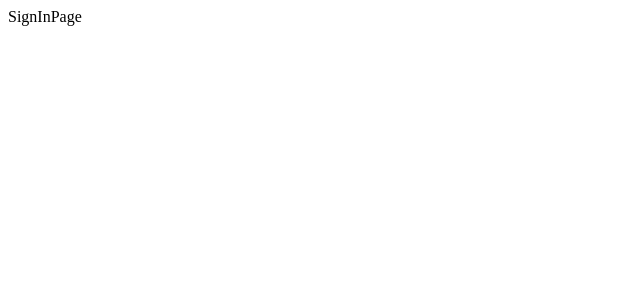
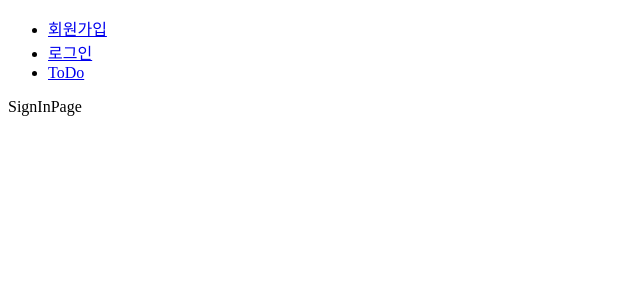
Before and after one commit to richcollector/pre-onboarding-12th-1-18, a React (Create React App) app: page /signin in a window 1280 px wide. Shown: the top 300 px of the page, without its empty margins (0-640 px from the left). Built offline with nearby package versions, Linux system fonts and the light colour scheme.

Commit message:
feat(route): 동적 페이지 import & token 인가 확인
동적 호출을 위해서 lazy 기능 추가
layout, token 인가 기능은 동적 호출이 필요하지 않을 것 같아 제외

```diff
--- a/src/App.tsx
+++ b/src/App.tsx
@@ -1,21 +1,35 @@
+import { Suspense, lazy } from 'react';
 import { Routes, Route } from 'react-router-dom';
 
 import ROUTES from './constants/routes';
-import MainPage from './pages/MainPage';
-import SignUpPage from './pages/SignUpPage';
-import SignInPage from './pages/SignInPage';
-import TodoPage from './pages/TodoPage';
-import NotFoundPage from './pages/NotFoundPage';
+import AuthRoute from './components/route/AuthRoute';
+import PublicRoute from './components/route/PublicRoute';
+import Layout from './components/layout/Layout';
+import LoadingPage from './pages/LoadingPage';
+
+const MainPage = lazy(() => import('./pages/MainPage'));
+const SignUpPage = lazy(() => import('./pages/SignUpPage'));
+const SignInPage = lazy(() => import('./pages/SignInPage'));
+const TodoPage = lazy(() => import('./pages/TodoPage'));
+const NotFoundPage = lazy(() => import('./pages/NotFoundPage'));
 
 function App() {
 	return (
+		<Layout>
+			<Suspense fallback={<LoadingPage />}>
 				<Routes>
+					<Route element={<PublicRoute />}>
 						<Route path={ROUTES.MAIN} element={<MainPage />} />
 						<Route path={ROUTES.SIGNUP} element={<SignUpPage />} />
 						<Route path={ROUTES.SIGNIN} element={<SignInPage />} />
+					</Route>
+					<Route element={<AuthRoute />}>
 						<Route path={ROUTES.TODO} element={<TodoPage />} />
+					</Route>
 					<Route path="*" element={<NotFoundPage />} />
 				</Routes>
+			</Suspense>
+		</Layout>
 	);
 }
 
--- /dev/null
+++ b/src/components/layout/Layout.tsx
@@ -0,0 +1,27 @@
+import React from 'react';
+import { Link } from 'react-router-dom';
+
+function Layout(props: { children: React.ReactNode }) {
+	return (
+		<>
+			<header>
+				<nav>
+					<ul>
+						<li>
+							<Link to="/signup">회원가입</Link>
+						</li>
+						<li>
+							<Link to="/signin">로그인</Link>
+						</li>
+						<li>
+							<Link to="/todo">ToDo</Link>
+						</li>
+					</ul>
+				</nav>
+			</header>
+			{props.children}
+		</>
+	);
+}
+
+export default Layout;
--- /dev/null
+++ b/src/components/route/AuthRoute.tsx
@@ -0,0 +1,8 @@
+import { Navigate, Outlet } from 'react-router-dom';
+
+const AuthRoute = () => {
+	const isAuth = localStorage.getItem('token');
+	return isAuth ? <Outlet /> : <Navigate to="/signin" />;
+};
+
+export default AuthRoute;
--- /dev/null
+++ b/src/components/route/PublicRoute.tsx
@@ -0,0 +1,8 @@
+import { Navigate, Outlet } from 'react-router-dom';
+
+const PublicRoute = () => {
+	const isAuth = localStorage.getItem('token');
+	return !isAuth ? <Outlet /> : <Navigate to="/todo" />;
+};
+
+export default PublicRoute;
```
Lines whose indentation alone changed are shown as unchanged.
